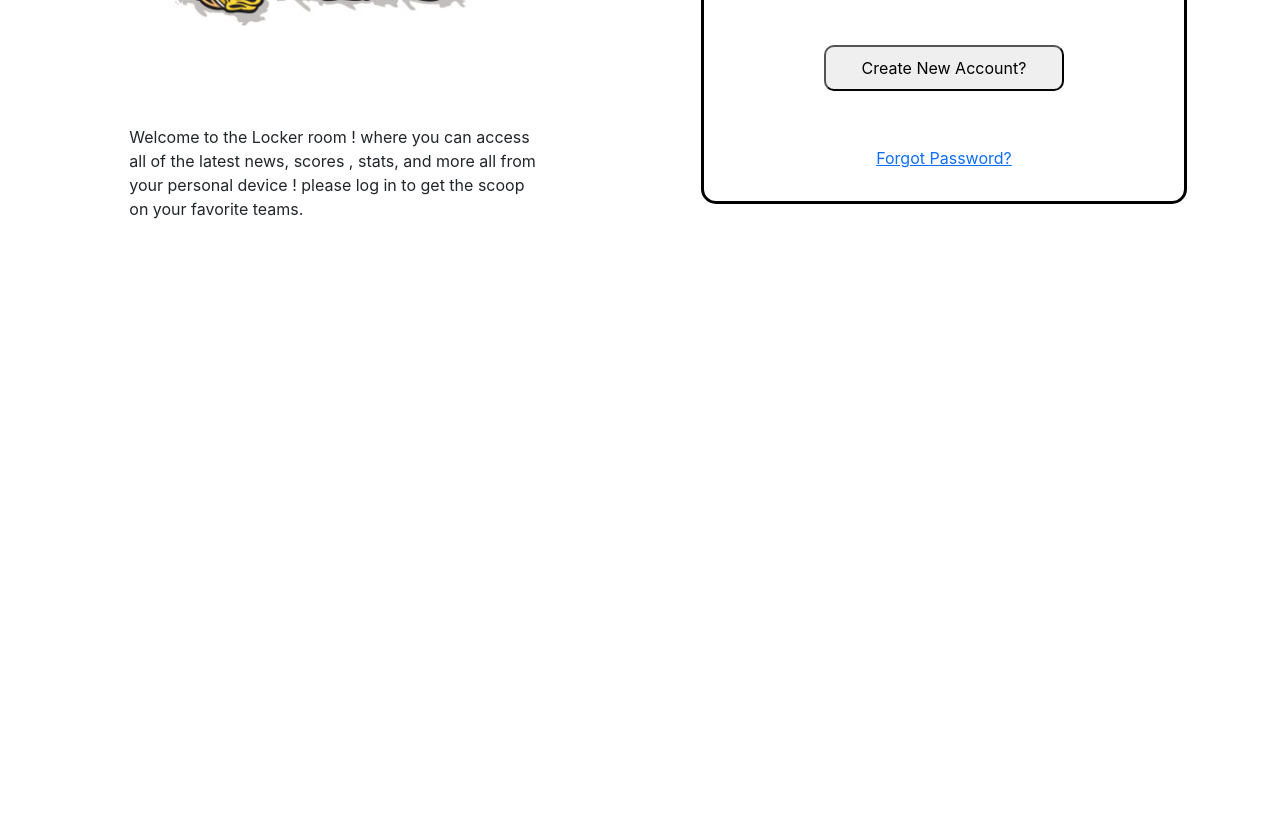
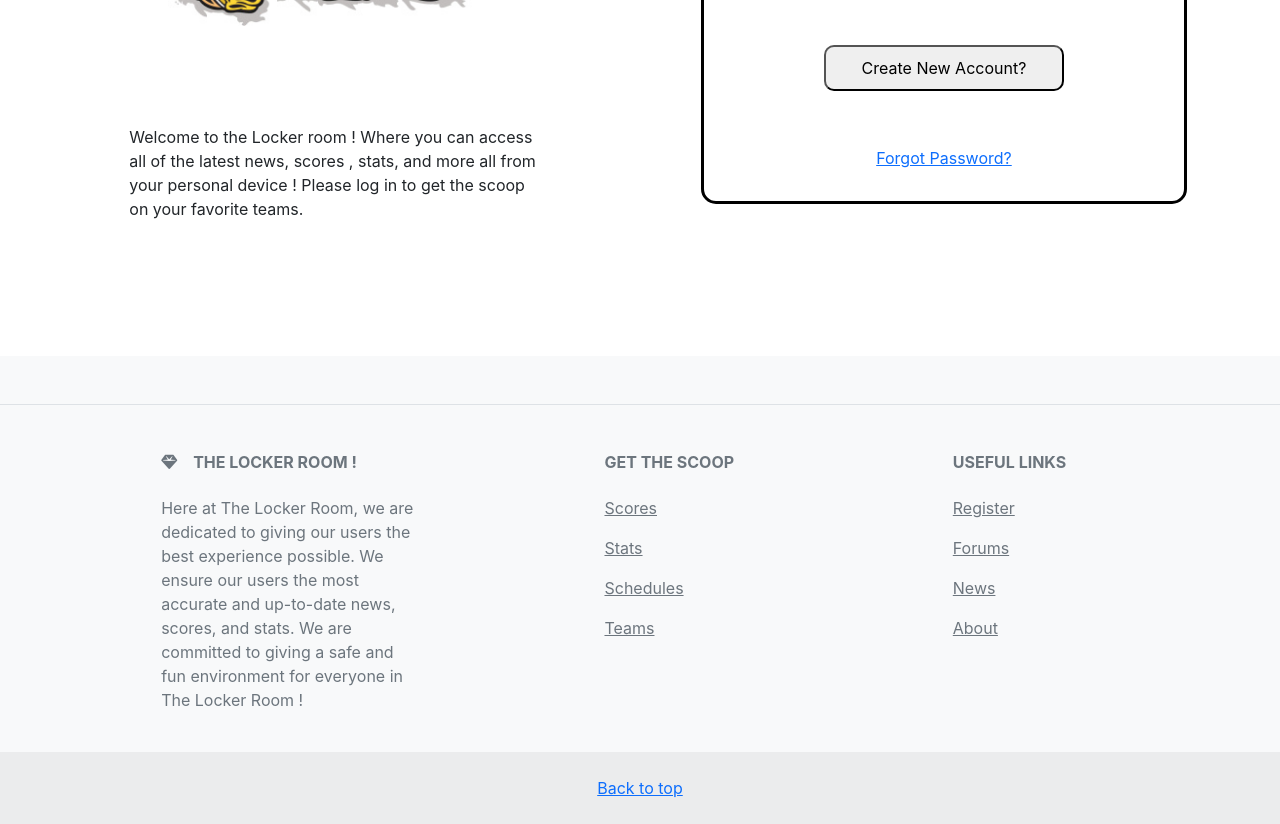
Before and after one commit to Corey-Vicente-Ryan-Malik/TheLockerRoom---Front, a React (Create React App) app in the folder lockerrm-front/: page / in a window 1280 px wide. Shown: the part 460-1284 px from the top of the page. Before the commit the page ends 816 px from the top, so only its background shows below. Built offline with nearby package versions, Linux system fonts and the light colour scheme; no server answers.

Commit message:
added fully functional footer with additional mapping.

```diff
--- a/lockerrm-front/package.json
+++ b/lockerrm-front/package.json
@@ -7,6 +7,7 @@
     "@testing-library/react": "^13.4.0",
     "@testing-library/user-event": "^13.5.0",
     "axios": "^1.2.1",
+    "mdb-react-ui-kit": "^5.0.0",
     "react": "^18.2.0",
     "react-dom": "^18.2.0",
     "react-router-dom": "^6.4.4",
--- /dev/null
+++ b/lockerrm-front/src/components/About.js
@@ -0,0 +1,9 @@
+function About () {
+    return (
+        <div className="About">
+            <h1>This is the [ About page]</h1>
+        </div>
+    );
+}
+
+export default About ;
--- a/lockerrm-front/src/components/App.js
+++ b/lockerrm-front/src/components/App.js
@@ -14,7 +14,9 @@ import Schedules from "./Schedules";
 import Landing from "./Landing"
 import Register from "./Register";
 import Settings from "./Settings";
-import Schedule from './Schedule';
+import Schedule from './Schedules';
+import Footer from "./Footer";
+import About from "./About";
 
 
 function App() {
@@ -45,11 +47,14 @@ function App() {
                            exact element={<Register/>}/>
                     <Route exact path='/settings'
                            exact element={<Settings/>}/>
+                    <Route exact path='/about'
+                           exact element={<About/>}/>
                 </Routes>
                 <Routes>
                     <Route path='/' element={<Landing/>}/>
                     <Route path='/sched' element={<Schedule/>}/>
                 </Routes>
+                <Footer/>
             </Router>
         </div>
     );
--- a/lockerrm-front/src/components/Edit.js
+++ b/lockerrm-front/src/components/Edit.js
@@ -20,7 +20,7 @@ function Edit() {
                         <input style={Username} type="text" placeholder="Username" name="username"/>
 
 
-                        <select name="favorite team" style={FavoriteTeam}>
+                        <select  name="favorite team" style={FavoriteTeam}>
                             <option defaultValue="Select Your Favorite Team">Select Your Favorite Team</option>
                             <option value="San Fransisco 49ers">San Fransisco 49ers</option>
                             <option value="Chicago Bears">Chicago Bears</option>
@@ -208,4 +208,8 @@ const message = {
 
 }
 
+const select = {
+
+}
+
 export default Edit;
--- /dev/null
+++ b/lockerrm-front/src/components/Footer.js
@@ -0,0 +1,106 @@
+import React from 'react';
+import { MDBFooter, MDBContainer, MDBRow, MDBCol, MDBIcon } from 'mdb-react-ui-kit';
+
+export default function Footer() {
+    return (
+        <MDBFooter bgColor='light' className='text-center text-lg-start text-muted'>
+            <section className='d-flex justify-content-center justify-content-lg-between p-4 border-bottom'>
+                <div className='me-5 d-none d-lg-block'>
+
+                </div>
+
+                <div>
+
+                </div>
+            </section>
+
+            <section className=''>
+                <MDBContainer className='text-center text-md-start mt-5'>
+                    <MDBRow className='mt-3'>
+                        <MDBCol md='3' lg='4' xl='3' className='mx-auto mb-4'>
+                            <h6 className='text-uppercase fw-bold mb-4'>
+                                <MDBIcon color='secondary' icon='gem' className='me-3' />
+                               The Locker Room !
+                            </h6>
+                        <p>
+                        Here at The Locker Room, we are dedicated to giving our users the best experience possible. We ensure our users the most accurate and up-to-date news, scores, and stats. We are committed to giving a safe and fun environment for everyone in The Locker Room !
+                        </p>
+                        </MDBCol>
+
+                        <MDBCol md='2' lg='2' xl='2' className='mx-auto mb-4'>
+                            <h6 className='text-uppercase fw-bold mb-4'>Get The Scoop</h6>
+                            <p>
+                                <a href='/scores' className='text-reset'>
+                                    Scores
+                                </a>
+                            </p>
+                            <p>
+                                <a href='/stats' className='text-reset'>
+                                   Stats
+                                </a>
+                            </p>
+                            <p>
+                                <a href='/schedules' className='text-reset'>
+                                    Schedules
+                                </a>
+                            </p>
+                            <p>
+                                <a href='/teams' className='text-reset'>
+                                   Teams
+                                </a>
+                            </p>
+                        </MDBCol>
+
+                        <MDBCol md='3' lg='2' xl='2' className='mx-auto mb-4'>
+                            <h6 className='text-uppercase fw-bold mb-4'>Useful links</h6>
+                            <p>
+                                <a href='/register' className='text-reset'>
+                                    Register
+                                </a>
+                            </p>
+                            <p>
+                                <a href='/forum' className='text-reset'>
+                                    Forums
+                                </a>
+                            </p>
+                            <p>
+                                <a href='/home' className='text-reset'>
+                                    News
+                                </a>
+                            </p>
+                            <p>
+                                <a href='/about' className='text-reset'>
+                                    About
+                                </a>
+                            </p>
+                        </MDBCol>
+
+                        {/*<MDBCol md='4' lg='3' xl='3' className='mx-auto mb-md-0 mb-4'>*/}
+                        {/*    <h6 className='text-uppercase fw-bold mb-4'>Contact</h6>*/}
+                        {/*    <p>*/}
+                        {/*        <MDBIcon color='secondary' icon='home' className='me-2' />*/}
+                        {/*        New York, NY 10012, US*/}
+                        {/*    </p>*/}
+                        {/*    <p>*/}
+                        {/*        <MDBIcon color='secondary' icon='envelope' className='me-3' />*/}
+                        {/*        info@example.com*/}
+                        {/*    </p>*/}
+                        {/*    <p>*/}
+                        {/*        <MDBIcon color='secondary' icon='phone' className='me-3' /> + 01 234 567 88*/}
+                        {/*    </p>*/}
+                        {/*    <p>*/}
+                        {/*        <MDBIcon color='secondary' icon='print' className='me-3' /> + 01 234 567 89*/}
+                        {/*    </p>*/}
+                        {/*</MDBCol>*/}
+                    </MDBRow>
+                </MDBContainer>
+            </section>
+
+            <div className='text-center p-4' style={{ backgroundColor: 'rgba(0, 0, 0, 0.05)' }}>
+
+                <a href="#top">Back to top</a>
+
+            </div>
+        </MDBFooter>
+    );
+}
--- a/lockerrm-front/src/components/Landing.js
+++ b/lockerrm-front/src/components/Landing.js
@@ -88,7 +88,7 @@ fetch('https://nfl-api1.p.rapidapi.com/nflschedule?year=2022&month=12&day=30', o
 }
 
 Landing.defaultProps = {
-    message: 'Welcome to the Locker room ! where you can access all of the latest news, scores , stats,  and more all from your personal device ! please log in to get the scoop on your favorite teams.'
+    message: 'Welcome to the Locker room ! Where you can access all of the latest news, scores , stats,  and more all from your personal device ! Please log in to get the scoop on your favorite teams.'
 }
 
 Landing.propTypes = {
```
Also changed, not shown: 1 other file (tests, documents, lock files or other folders).
